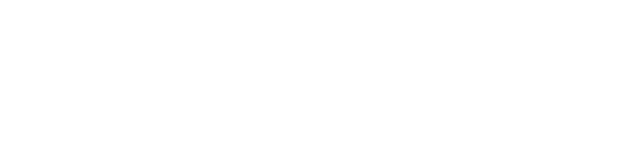
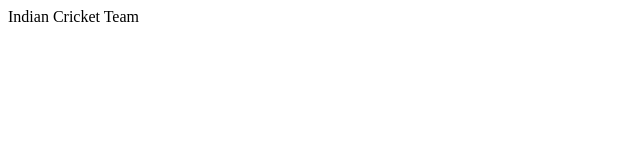
Before and after one commit to Rishabh-mikku/CodechefPrograms, a plain HTML site: page contact.html in a window 1280 px wide. Shown: the whole page, without its empty margins (0-640 px from the left). Drawn offline with Linux system fonts and the light colour scheme.

Commit message:
Modified File

```diff
--- a/contact.html
+++ b/contact.html
@@ -7,6 +7,6 @@
     <title>GITHUB AND GIT</title>
 </head>
 <body>
-
+    Indian Cricket Team
 </body>
 </html>
```
